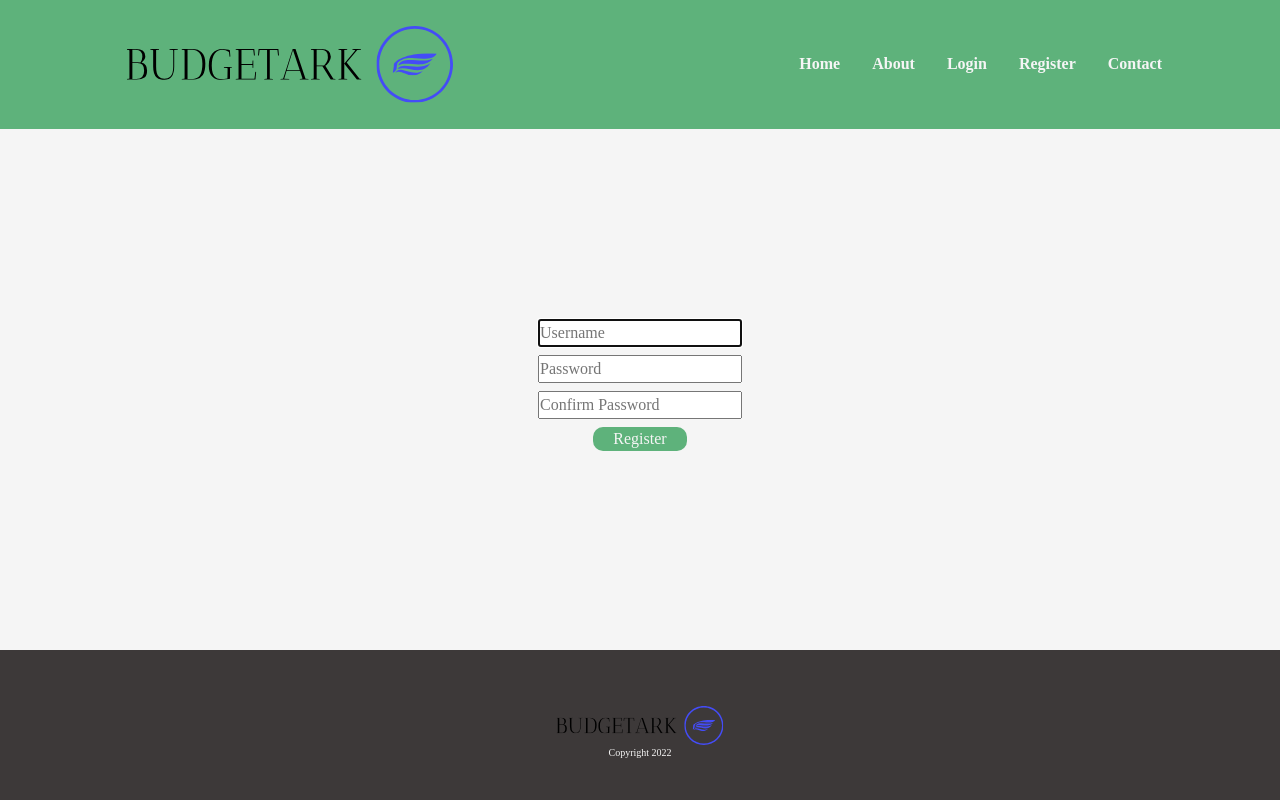
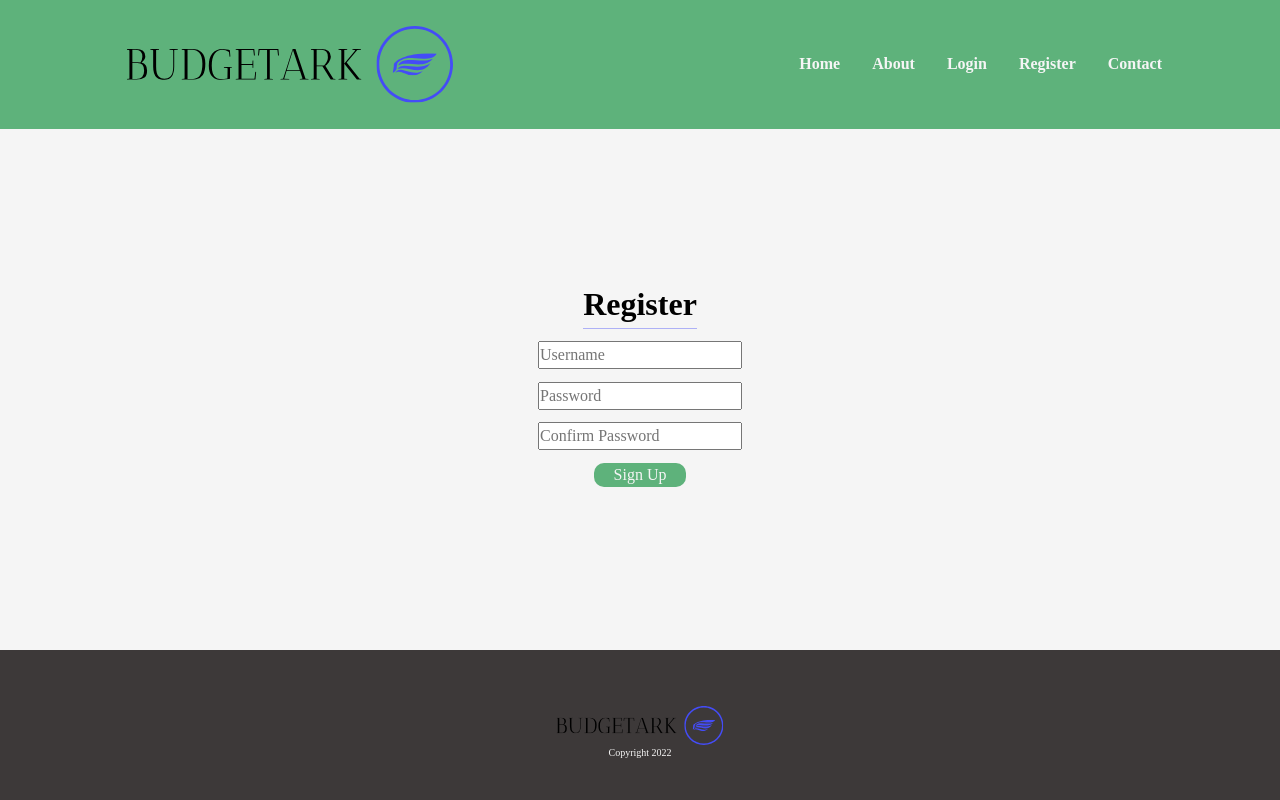
Before and after one commit to gustxdel/CS50-Final-Proyect, a Flask app: page /register in a window 1280 px wide. Run offline with Flask 2, Linux system fonts and the light colour scheme; some libraries are stand-ins or nearby versions.

Commit message:
bugs fixed

```diff
--- a/app.py
+++ b/app.py
@@ -6,12 +6,15 @@ from flask_session import Session
 from werkzeug.exceptions import default_exceptions, HTTPException, InternalServerError
 from werkzeug.security import check_password_hash, generate_password_hash
 
+from forms import RegistrationForm, LoginForm
 
 app = Flask(__name__)
 
 app.config["TEMPLATES_AUTO_RELOAD"] = True
+app.config["SECRET_KEY"]="thisiscs50project"
 
 db = SQL("sqlite:///budgetark.db")
+
 
 @app.route("/", methods=["GET", "POST"])
 def home():
@@ -20,16 +23,18 @@ def home():
 
 @app.route("/register", methods=["GET", "POST"])
 def register():
-    if request.method == "GET":
-        return render_template("register.html")
-    elif request.method == "POST":
+    form=RegistrationForm()
+    if form.validate_on_submit():
         return redirect("/login")
+    return render_template("register.html",form=form)
+
 
 
 @app.route("/login", methods=["GET", "POST"])
 def login():
-    if request.method == "GET":
-        return render_template("login.html")
+    form=LoginForm()
+
+    return render_template("login.html",form=form)
 
 
 if __name__ == "__main__":
--- /dev/null
+++ b/forms.py
@@ -0,0 +1,16 @@
+import os
+
+from flask_wtf import FlaskForm
+from wtforms import StringField, PasswordField, SubmitField
+from wtforms.validators import DataRequired, Length, EqualTo
+
+class RegistrationForm(FlaskForm):
+    username = StringField(label='Username',validators=[DataRequired(),Length(min=3,max=20)])
+    password = PasswordField(label='Password',validators=[DataRequired(),Length(min=8,max=16)])
+    confirm_password = PasswordField(label='Confirm Password',validators=[DataRequired(),EqualTo('password')])
+    submit = SubmitField(label='Sign Up')
+
+class LoginForm(FlaskForm):
+    username = StringField(label='Username',validators=[DataRequired(),Length(min=3,max=20)])
+    password = PasswordField(label='Password',validators=[DataRequired(),Length(min=8,max=16)])
+    submit = SubmitField(label='Log In')
--- a/static/styles.css
+++ b/static/styles.css
@@ -41,7 +41,7 @@
     --ff-all: 'Roboto', Sans-serif;
     --cl-light: #F5F5F5;
     --cl-dark: #3D3939;
-    --cl-accent: #444CF7;
+    --cl-accent: rgb(68, 76, 247);
     --cl-primary: #5EB27B;
   }
 
@@ -291,7 +291,7 @@
   .mb-3 {
     display:flex ;
     justify-content: center;
-    margin-bottom: .8rem;
+    margin-bottom: 1.25rem;
   }
 
   .btn-primary {
@@ -302,3 +302,8 @@
     padding: 0 2rem;
     cursor: pointer;
   }
+
+  .register {
+    border-bottom: 1px solid rgba(68, 76, 247, 0.4);
+
+  }
--- a/templates/register.html
+++ b/templates/register.html
@@ -3,17 +3,48 @@
 
 {% block content %}
     <div class="container_form">
-        <form action="/register" method="post">
+
+        <form action="/register" method="POST">
+            {{ form.hidden_tag() }}
             <div class="mb-3">
-                <input autocomplete="off" autofocus class="form-control mx-auto w-auto" id="username" name="username" placeholder="Username" type="text">
+                <h1 class="register">Register</h1>
             </div>
             <div class="mb-3">
-                <input class="form-control mx-auto w-auto" id="password" name="password" placeholder="Password" type="password">
+                {%if form.username.errors%}
+                {{form.username(class="form-control mx-auto w-auto", placeholder="Username")}}
+                    {% for error in form.username.errors %}
+                        <span>error</span>
+                    {% endfor %}
+                    {% else %}
+                    {{form.username(class="form-control mx-auto w-auto", placeholder="Username")}}
+                {% endif %}
+
             </div>
             <div class="mb-3">
-                <input class="form-control mx-auto w-auto" id="confpassword" name="confirmation" placeholder="Confirm Password" type="password">
+                {% if form.password.errors %}
+                {{form.password(class="form-control mx-auto w-auto invalid", placeholder="Password")}}
+                    {% for error in form.password.errors %}
+                    <span>{{error}}</span>
+                    {% endfor %}
+                {% else %}
+                {{form.password(class="form-control mx-auto w-auto", placeholder="Password")}}
+                {% endif %}
+
             </div>
-            <div class="mb-3"><button class="btn btn-primary" type="submit">Register</button></div>
+            <div class="mb-3">
+                {% if form.confirm_password.errors %}
+                {{form.confirm_password(class="form-control mx-auto w-auto invalid", placeholder="Confirm Password")}}
+                    {% for error in form.confirm_password.errors %}
+                    <span>{{error}}</span>
+                    {% endfor %}
+                {% else %}
+                {{form.confirm_password(class="form-control mx-auto w-auto", placeholder="Confirm Password")}}
+                {% endif %}
+
+            </div>
+            <div class="mb-3">
+                {{form.submit(class="btn btn-primary")}}
+            </div>
         </form>
     </div>
 
```
Also changed, not shown: templates/login.html (+27 -4 lines).
